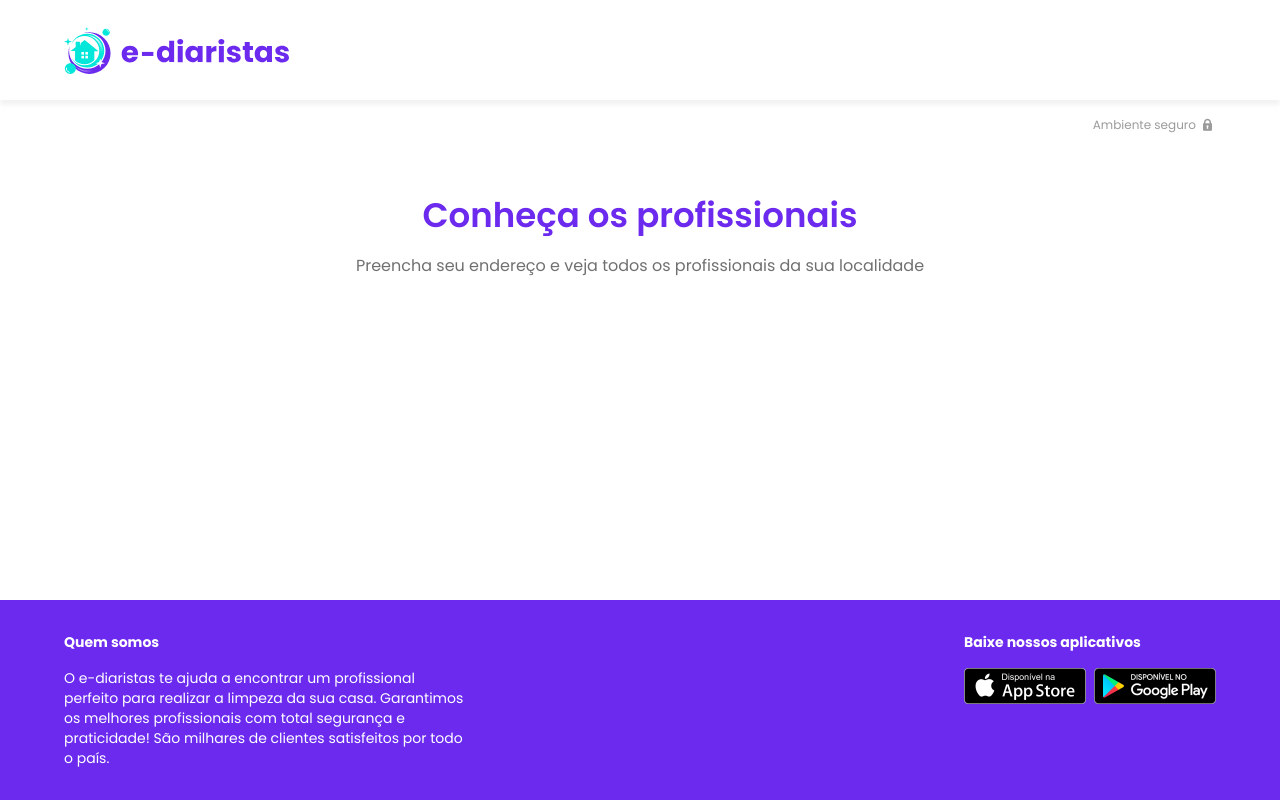
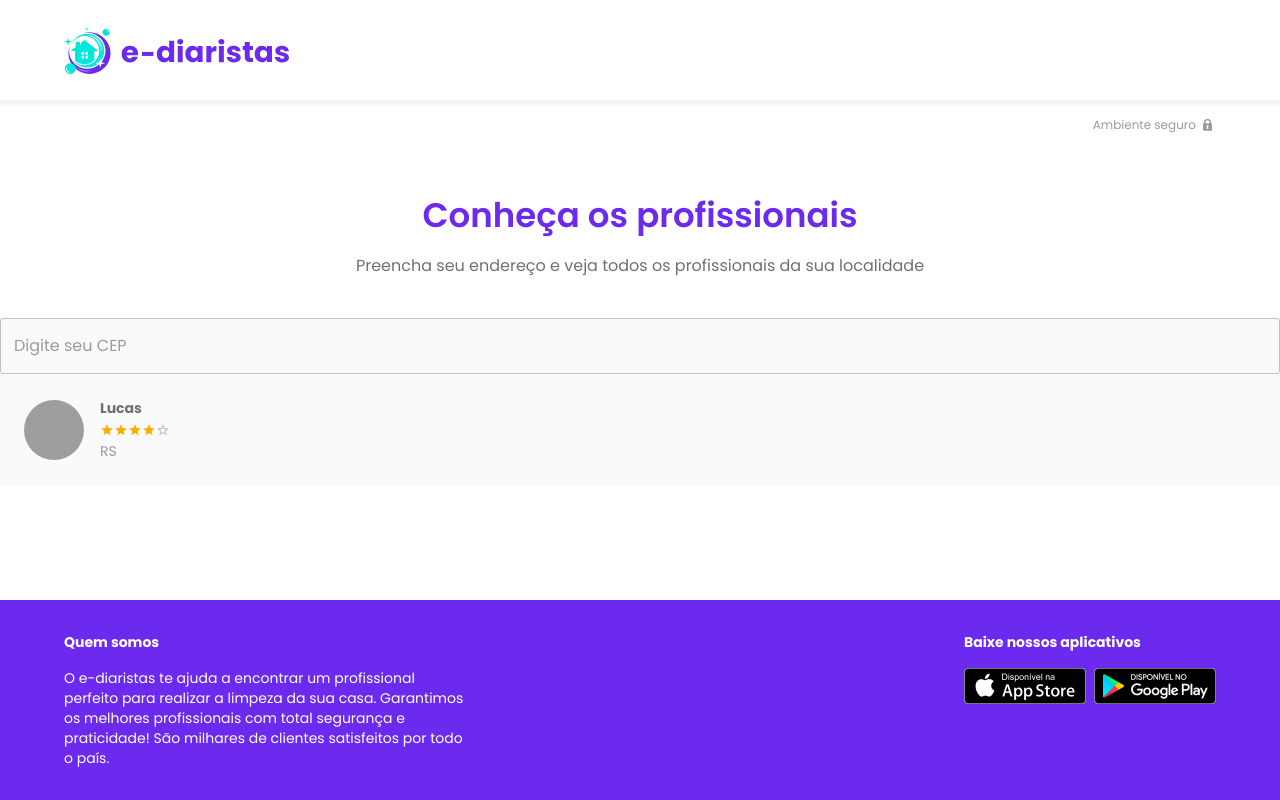
Before and after one commit to LucasCondeFerreira/e-diaristas, a Next.js app: page / in a window 1280 px wide. Built offline with nearby package versions, Linux system fonts and the light colour scheme; grey boxes are pictures that could not be loaded.

Commit message:
Desenvolvimento do componente, e da mascara, de label do index

```diff
--- a/package.json
+++ b/package.json
@@ -20,6 +20,7 @@
   },
   "devDependencies": {
     "@types/react": "17.0.27",
+    "@types/react-input-mask": "^3.0.1",
     "eslint": "7.32.0",
     "eslint-config-next": "11.1.2",
     "typescript": "4.4.3"
--- a/src/pages/index.tsx
+++ b/src/pages/index.tsx
@@ -2,6 +2,7 @@
 import SafeEnvironment from 'ui/components/feedback/SafeEnvironment/SafeEnvironment'
 import PageTitle from 'ui/components/data-display/PageTitle/PageTitle'
 import UserInformation from 'ui/components/data-display/UserInformation/UserInformation'
+import { TextFieldMask } from 'ui/components/inputs/TextFieldMask/TextFieldMask'
 
 const Home: NextPage = () => {
   return (
@@ -13,6 +14,18 @@
           'Preencha seu endereço e veja todos os profissionais da sua localidade'
         }
       />
+      <TextFieldMask
+        mask={'99.999-999'}
+        label={'Digite seu CEP'}
+        variant={'outlined'}
+        fullWidth
+      />
+      <UserInformation
+        name={'Lucas'}
+        picture={'https://github.com/LucasCondeFerreira.png'}
+        rating={4.2}
+        description={'RS'}
+      />
     </div>
   )
 }
--- /dev/null
+++ b/src/ui/components/inputs/TextField/TextField.style.tsx
@@ -0,0 +1,12 @@
+import { styled } from '@mui/material/styles'
+import { TextField } from '@mui/material'
+
+export const TextFieldStyled = styled(TextField)`
+  .MuiInputBase-root {
+    background-color: ${({ theme }) => theme.palette.grey[50]};
+  }
+
+  .MuiOutLinedInput-notchedOutLine {
+    border-color: ${({ theme }) => theme.palette.grey[100]};
+  }
+`
--- /dev/null
+++ b/src/ui/components/inputs/TextField/TextField.tsx
@@ -0,0 +1,4 @@
+import React from 'react'
+import { TextFieldStyled } from './TextField.style'
+
+export default TextFieldStyled
--- /dev/null
+++ b/src/ui/components/inputs/TextFieldMask/TextFieldMask.tsx
@@ -0,0 +1,23 @@
+import React from 'react'
+import InputMask from 'react-input-mask'
+import TextField from 'ui/components/inputs/TextField/TextField'
+import { OutlinedTextFieldProps } from '@mui/material'
+
+export interface TextFieldMaskProps extends OutlinedTextFieldProps {
+  mask: string
+}
+
+export const TextFieldMask: React.FC<TextFieldMaskProps> = ({
+  mask,
+  ...props
+}) => {
+  return (
+    <InputMask mask={mask}>
+      {() => {
+        return <TextField {...props} />
+      }}
+    </InputMask>
+  )
+}
+
+export default TextFieldMask
--- a/src/ui/components/surfaces/Footer/Footer.style.tsx
+++ b/src/ui/components/surfaces/Footer/Footer.style.tsx
@@ -1,4 +1,4 @@
-import { styled } from '@mui/material'
+import { styled } from '@mui/material/styles'
 import { Container, Typography } from '@mui/material'
 
 export const FooterStyled = styled('footer')`
```
Also changed, not shown: 1 other file (tests, documents, lock files or other folders).
